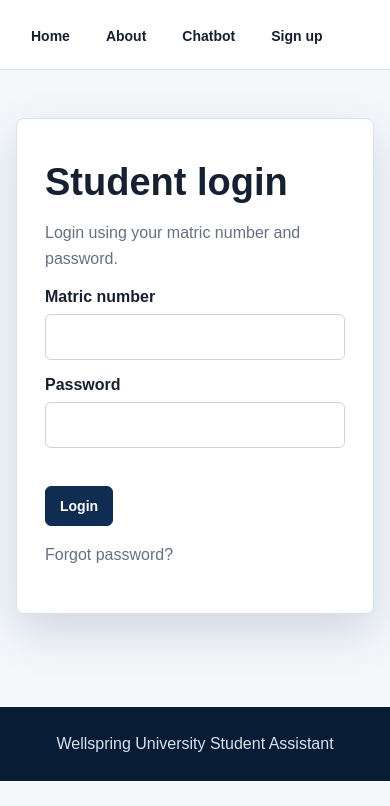
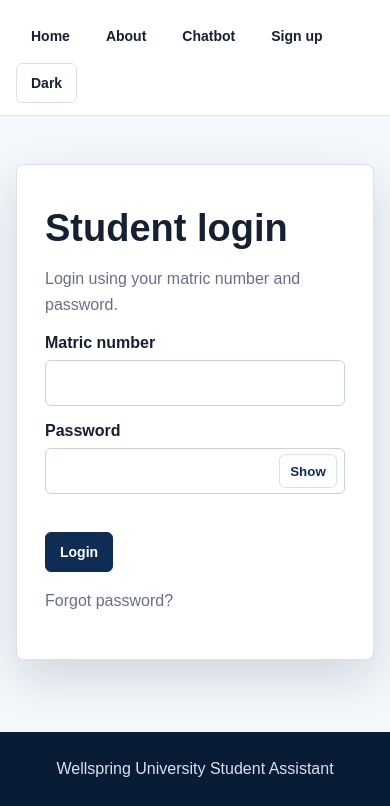
Before and after one commit to ExcellenceOseagwina/WellBot, a website: page frontend/login.html in a window 390 px wide. Shown: the part 63-869 px from the top of the page. Before the commit the page ends 844 px from the top, so only its background shows below. Drawn offline with Linux system fonts and the light colour scheme.

Commit message:
added favicon, dark mode and eye toggle for password

```diff
--- a/frontend/css/styles.css
+++ b/frontend/css/styles.css
@@ -6,9 +6,24 @@
   --line: #d9e2ec;
   --surface: #ffffff;
   --soft: #f5f8fb;
+  --field: #ffffff;
   --success: #087443;
   --warning: #b54708;
   --shadow: 0 18px 48px rgba(15, 45, 82, 0.16);
+}
+
+body.dark-mode {
+  --navy: #7fb3ff;
+  --crimson: #ff6b81;
+  --ink: #edf3ff;
+  --muted: #b9c5d6;
+  --line: #31435f;
+  --surface: #152237;
+  --soft: #0c1728;
+  --field: #101c2f;
+  --success: #75e0a7;
+  --warning: #ffcf7a;
+  --shadow: 0 18px 48px rgba(0, 0, 0, 0.28);
 }
 
 * {
@@ -34,7 +49,7 @@ a {
 }
 
 .topbar {
-  background: rgba(255, 255, 255, 0.96);
+  background: color-mix(in srgb, var(--surface) 96%, transparent);
   border-bottom: 1px solid var(--line);
   position: sticky;
   top: 0;
@@ -74,7 +89,8 @@ a {
 }
 
 .nav-links a,
-.button {
+.button,
+.theme-toggle {
   min-height: 40px;
   padding: 10px 14px;
   border-radius: 6px;
@@ -108,6 +124,16 @@ a {
 .button.danger {
   background: var(--crimson);
   border-color: var(--crimson);
+}
+
+.theme-toggle {
+  background: var(--surface);
+  color: var(--ink);
+  border-color: var(--line);
+}
+
+.theme-toggle:hover {
+  background: var(--soft);
 }
 
 .hero {
@@ -202,7 +228,7 @@ p {
 }
 
 .page-header {
-  background: #fff;
+  background: var(--surface);
   border-bottom: 1px solid var(--line);
 }
 
@@ -223,7 +249,7 @@ p {
 }
 
 .form-card {
-  background: #fff;
+  background: var(--surface);
   border: 1px solid var(--line);
   border-radius: 8px;
   padding: 28px;
@@ -244,7 +270,12 @@ textarea {
   padding: 13px 14px;
   font: inherit;
   color: var(--ink);
-  background: #fff;
+  background: var(--field);
+}
+
+body.dark-mode input,
+body.dark-mode textarea {
+  border-color: var(--line);
 }
 
 textarea {
@@ -263,6 +294,33 @@ textarea {
   color: var(--success);
 }
 
+.password-field {
+  position: relative;
+}
+
+.password-field input {
+  padding-right: 76px;
+}
+
+.password-toggle {
+  position: absolute;
+  right: 8px;
+  top: 50%;
+  transform: translateY(-50%);
+  min-width: 58px;
+  min-height: 34px;
+  border: 1px solid var(--line);
+  border-radius: 6px;
+  background: var(--surface);
+  color: var(--navy);
+  font-weight: 700;
+  cursor: pointer;
+}
+
+.password-toggle:hover {
+  background: var(--soft);
+}
+
 .chat-page {
   padding: 28px 0 48px;
 }
@@ -276,7 +334,7 @@ textarea {
 
 .chat-panel,
 .history-panel {
-  background: #fff;
+  background: var(--surface);
   border: 1px solid var(--line);
   border-radius: 8px;
   box-shadow: 0 8px 24px rgba(15, 45, 82, 0.08);
@@ -319,7 +377,7 @@ textarea {
 .status-pill {
   border: 1px solid #badbcc;
   color: var(--success);
-  background: #f0fff6;
+  background: var(--soft);
   border-radius: 999px;
   padding: 6px 10px;
   font-size: 12px;
@@ -371,7 +429,7 @@ textarea {
 
 .suggestions button {
   border: 1px solid var(--line);
-  background: #fff;
+  background: var(--surface);
   color: var(--navy);
   border-radius: 999px;
   padding: 7px 10px;
--- a/frontend/js/app.js
+++ b/frontend/js/app.js
@@ -64,7 +64,45 @@ function redirectIfAuthed() {
   if (getSession()?.token) location.href = "chatbot.html";
 }
 
+function applyTheme(theme) {
+  const isDark = theme === "dark";
+  document.body.classList.toggle("dark-mode", isDark);
+  document.querySelectorAll("[data-theme-toggle]").forEach((button) => {
+    button.textContent = isDark ? "Light" : "Dark";
+    button.setAttribute("aria-label", isDark ? "Switch to light mode" : "Switch to dark mode");
+  });
+}
+
+function setupThemeToggle() {
+  const savedTheme = localStorage.getItem("wellspring_theme") || "light";
+  applyTheme(savedTheme);
+
+  document.querySelectorAll("[data-theme-toggle]").forEach((button) => {
+    button.addEventListener("click", () => {
+      const nextTheme = document.body.classList.contains("dark-mode") ? "light" : "dark";
+      localStorage.setItem("wellspring_theme", nextTheme);
+      applyTheme(nextTheme);
+    });
+  });
+}
+
+function setupPasswordToggles() {
+  document.querySelectorAll("[data-password-toggle]").forEach((button) => {
+    const input = document.querySelector(button.dataset.passwordToggle);
+    if (!input) return;
+
+    button.addEventListener("click", () => {
+      const showing = input.type === "text";
+      input.type = showing ? "password" : "text";
+      button.textContent = showing ? "Show" : "Hide";
+      button.setAttribute("aria-label", showing ? "Show password" : "Hide password");
+    });
+  });
+}
+
 document.addEventListener("DOMContentLoaded", () => {
+  setupThemeToggle();
+  setupPasswordToggles();
   markActiveNav();
   setupLogout();
 });
--- a/frontend/login.html
+++ b/frontend/login.html
@@ -4,7 +4,7 @@
     <meta charset="UTF-8" />
     <meta name="viewport" content="width=device-width, initial-scale=1.0" />
     <title>Login | Wellspring Student Assistant</title>
-    <link rel="icon" href="assets/icons/favicon.ico" />
+    <link rel="icon" href="assets/icons/favicon-32x32.png" />
     <link rel="stylesheet" href="css/styles.css" />
   </head>
   <body data-page="login">
@@ -20,6 +20,7 @@
             <a data-nav href="about.html">About</a>
             <a data-nav href="chatbot.html">Chatbot</a>
             <a data-nav href="signup.html">Sign up</a>
+            <button class="theme-toggle" type="button" data-theme-toggle>Dark</button>
           </div>
         </nav>
       </header>
@@ -33,7 +34,10 @@
           <input id="matricNumber" name="matricNumber" autocomplete="off" required />
 
           <label for="password">Password</label>
-          <input id="password" name="password" type="password" autocomplete="current-password" required />
+          <div class="password-field">
+            <input id="password" name="password" type="password" autocomplete="current-password" required />
+            <button class="password-toggle" type="button" data-password-toggle="#password" aria-label="Show password">Show</button>
+          </div>
 
           <div id="formMessage" class="form-message" role="status"></div>
           <button class="button" type="submit">Login</button>
```
Also changed, not shown: docs/system-documentation.md (+0 -1 lines), frontend/about.html (+2 -1 lines), frontend/chatbot.html (+2 -1 lines), frontend/index.html (+2 -1 lines), frontend/reset-password.html (+2 -1 lines), frontend/signup.html (+6 -2 lines), README.md.
